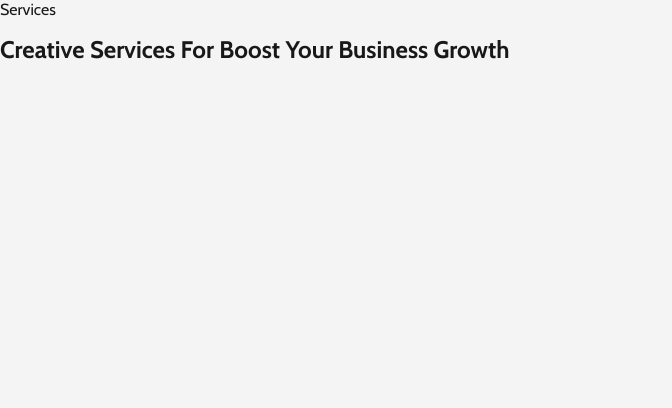
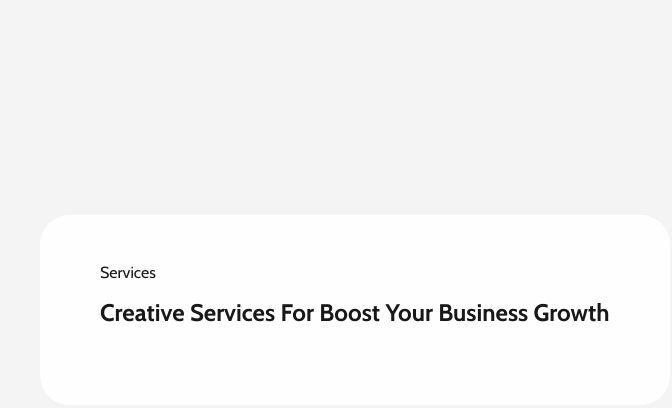
Before and after one commit to MariusCodeAcademy/type19-12_Practice_figma_flex, a plain HTML site: page index.html in a window 1280 px wide. Shown: the whole page, without its empty margins (0-672 px from the left). Drawn offline with nearby package versions, Linux system fonts and the light colour scheme.

Commit message:
hero css

```diff
--- a/styles/style.css
+++ b/styles/style.css
@@ -12,6 +12,13 @@ body {
   color: var(--primary-3);
 }
 
+/* common CSS */
+.container {
+  max-width: 1200px;
+  margin-left: auto;
+  margin-right: auto;
+}
+
 /* Hero */
 
 .hero {
@@ -21,4 +28,12 @@ body {
 
 .hero .container {
   min-height: 620px;
+  display: flex;
+  align-items: center;
 }
+.hero .text-block {
+  border-radius: 29px;
+  background: rgba(255, 255, 255, 0.85);
+  backdrop-filter: blur(5.5px);
+  padding: 48px 60px 58px 60px;
+}
```
